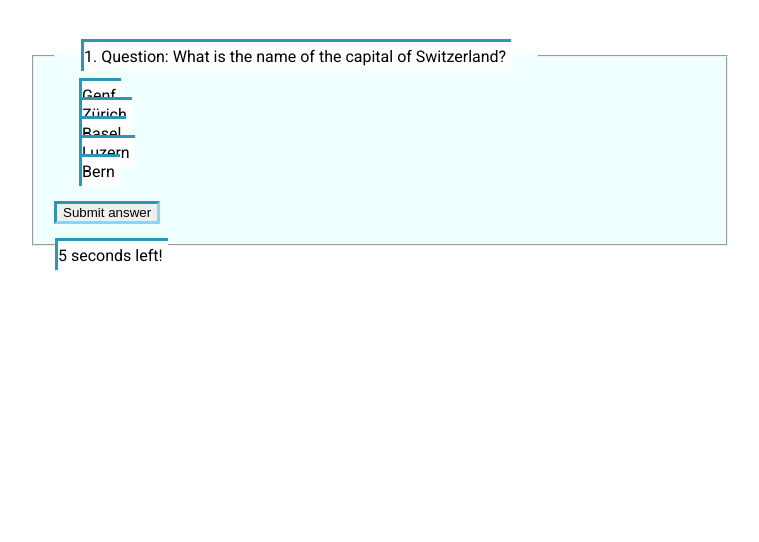
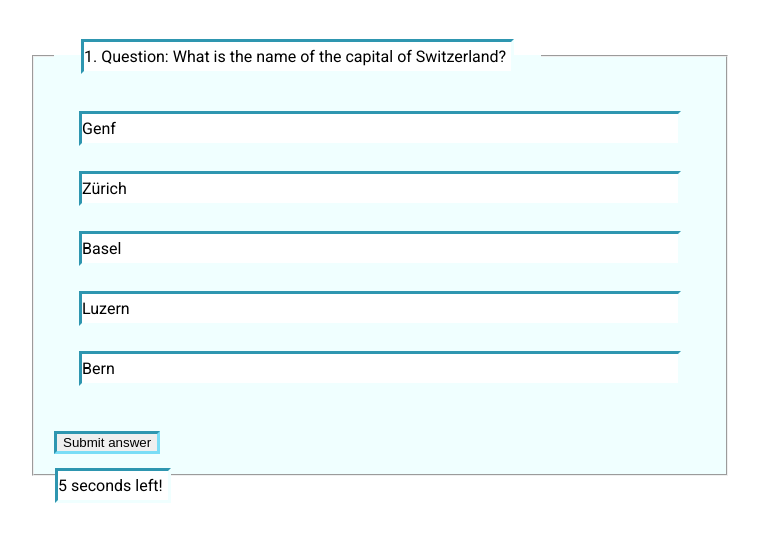
Before and after one commit to StefanEggenschwiler/HtmlQuizGame, a plain HTML site: page index.html in a window 1280 px wide. Shown: the part 80-622 px from the top of the page, without its empty margins (268-1027 px from the left). Drawn offline with Linux system fonts and the light colour scheme.

Commit message:
Border error

```diff
--- a/screen.css
+++ b/screen.css
@@ -35,6 +35,11 @@ var {
     font-style: normal;
 }
 
+label {
+    display:block;
+}
+
+
 label:hover {
     cursor:crosshair;
 }
@@ -71,16 +76,14 @@ label:hover {
 var, label{
     color: black;
     background-color: white;
+    border-bottom:solid azure;
+    border-right:solid azure;
     border-top:solid #2e96b0;
     border-left:solid #2e96b0;
     padding-top: 5px;
     padding-bottom: 5px;
     padding-right: 5px;
     margin: 25px;
-}
-span
-{
-    margin-top: 25px;
 }
 
 label:hover
```
